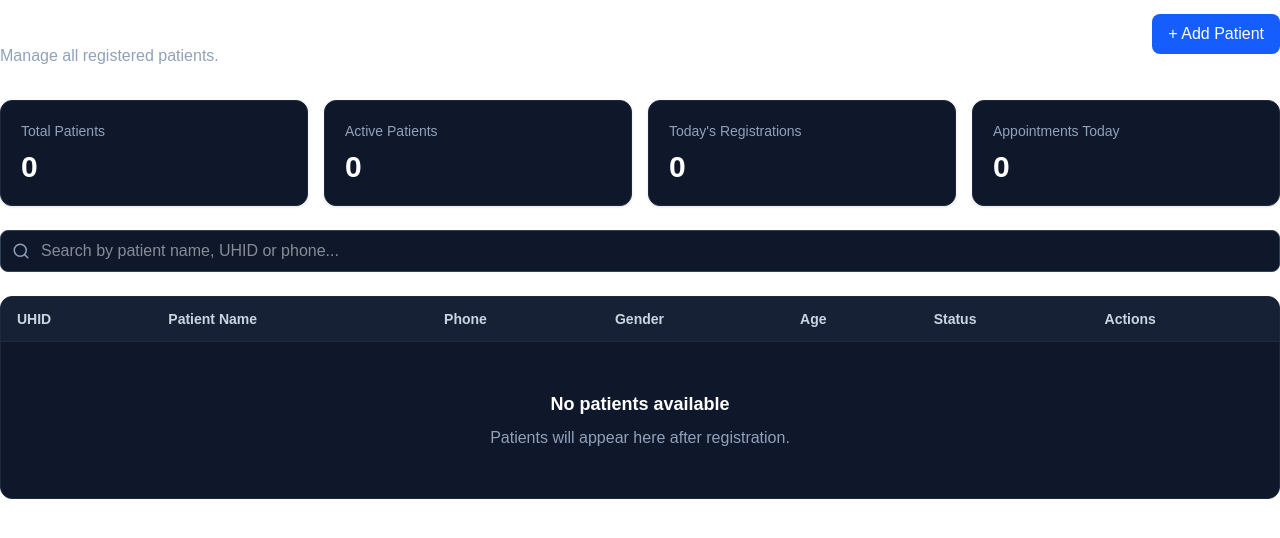
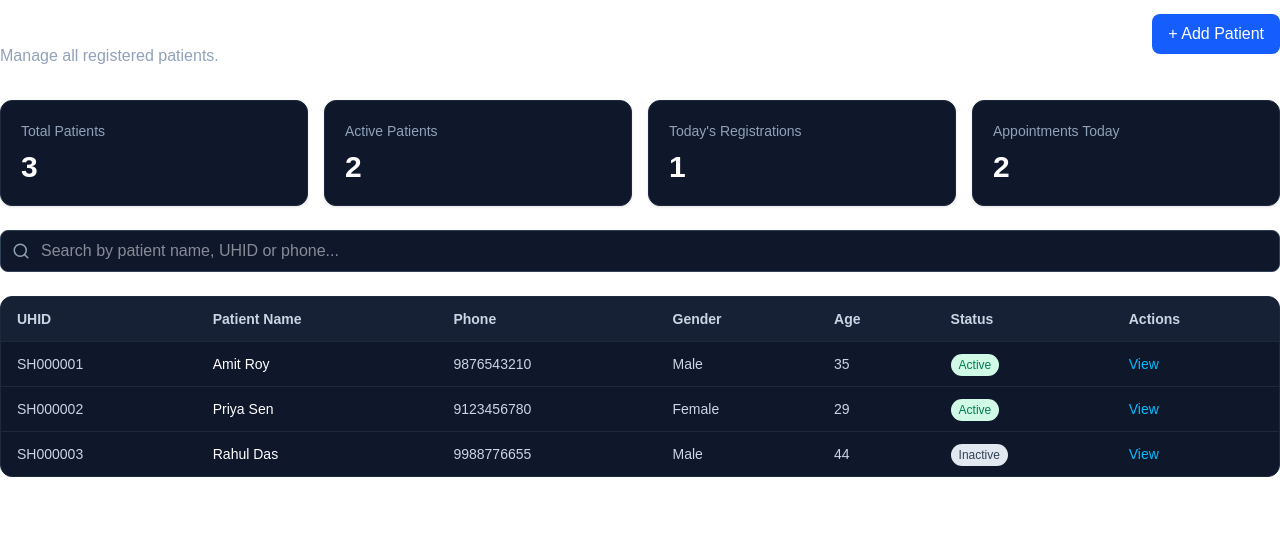
Before and after one commit to shifalifeline/shifalifeline-web, a Next.js app: page /dashboard/patients in a window 1280 px wide. Shown: the top 538 px of the page. Built offline with nearby package versions, Linux system fonts and the light colour scheme.

Commit message:
Sprint 20: Complete patients feature module foundation

```diff
--- a/app/dashboard/patients/page.tsx
+++ b/app/dashboard/patients/page.tsx
@@ -1,6 +1,6 @@
 "use client";
 
-import { useMemo, useState } from "react";
+import { useEffect, useMemo, useState } from "react";
 
 import ModulePage from "@/components/healthcare/ModulePage";
 import PageHeader from "@/components/healthcare/PageHeader";
@@ -12,28 +12,81 @@ import EmptyState from "@/components/healthcare/EmptyState";
 import Pagination from "@/components/ui/Pagination";
 import PrimaryButton from "@/components/ui/PrimaryButton";
 
+import { usePatients } from "@/modules/patients";
+import type {
+  Patient,
+  PatientStats,
+} from "@/types/patient.types";
+
 export default function PatientsPage() {
   const [search, setSearch] = useState("");
+  const [patients, setPatients] = useState<Patient[]>([]);
+  const [stats, setStats] = useState<PatientStats>({
+    totalPatients: 0,
+    activePatients: 0,
+    todayRegistrations: 0,
+    appointmentsToday: 0,
+  });
 
-  const patients = useMemo(() => [], []);
+  const { getPatients } = usePatients();
+
+  useEffect(() => {
+    async function loadPatients() {
+      try {
+        const response = await getPatients();
+        setPatients(response.patients);
+        setStats(response.stats);
+      } catch (error) {
+        console.error("Failed to load patients:", error);
+      }
+    }
+
+    loadPatients();
+  }, [getPatients]);
+
+  const filteredPatients = useMemo(() => {
+    const keyword = search.toLowerCase();
+
+    return patients.filter((patient) => {
+      const fullName =
+        `${patient.firstName} ${patient.lastName}`.toLowerCase();
+
+      return (
+        patient.uhid.toLowerCase().includes(keyword) ||
+        fullName.includes(keyword) ||
+        patient.phone.includes(keyword)
+      );
+    });
+  }, [patients, search]);
 
   return (
     <ModulePage>
       <PageHeader
         title="Patients"
         description="Manage all registered patients."
-        action={
-          <PrimaryButton>
-            + Add Patient
-          </PrimaryButton>
-        }
+        action={<PrimaryButton>+ Add Patient</PrimaryButton>}
       />
 
       <div className="mb-6 grid gap-4 md:grid-cols-4">
-        <StatsCard title="Total Patients" value="0" />
-        <StatsCard title="Active Patients" value="0" />
-        <StatsCard title="Today's Registrations" value="0" />
-        <StatsCard title="Appointments Today" value="0" />
+        <StatsCard
+          title="Total Patients"
+          value={stats.totalPatients}
+        />
+
+        <StatsCard
+          title="Active Patients"
+          value={stats.activePatients}
+        />
+
+        <StatsCard
+          title="Today's Registrations"
+          value={stats.todayRegistrations}
+        />
+
+        <StatsCard
+          title="Appointments Today"
+          value={stats.appointmentsToday}
+        />
       </div>
 
       <SearchBar
@@ -54,12 +107,55 @@ export default function PatientsPage() {
             "Actions",
           ]}
         >
-          {patients.length === 0 ? (
+          {filteredPatients.length === 0 ? (
             <EmptyState
               title="No patients available"
               description="Patients will appear here after registration."
             />
-          ) : null}
+          ) : (
+            filteredPatients.map((patient) => (
+              <tr
+                key={patient.id}
+                className="border-b border-slate-800 last:border-none"
+              >
+                <td className="px-4 py-3 text-sm text-slate-300">
+                  {patient.uhid}
+                </td>
+
+                <td className="px-4 py-3 text-sm text-white">
+                  {patient.firstName} {patient.lastName}
+                </td>
+
+                <td className="px-4 py-3 text-sm text-slate-300">
+                  {patient.phone}
+                </td>
+
+                <td className="px-4 py-3 text-sm text-slate-300">
+                  {patient.gender}
+                </td>
+
+                <td className="px-4 py-3 text-sm text-slate-300">
+                  {patient.age}
+                </td>
+
+                <td className="px-4 py-3 text-sm">
+                  <span
+                    className={`rounded-full px-2 py-1 text-xs font-medium ${
+                      patient.status === "Active"
+                        ? "bg-emerald-100 text-emerald-700"
+                        : "bg-slate-200 text-slate-700"
+                    }`}
+                  >
+                    {patient.status}
+                  </span>
+                </td>
+
+                <td className="px-4 py-3 text-sm text-sky-400">
+                  View
+                </td>
+              </tr>
+            ))
+          )}
         </DataTable>
       </div>
 
--- a/modules/patients/services/patients.service.ts
+++ b/modules/patients/services/patients.service.ts
@@ -1,6 +1,8 @@
 import type {
   Patient,
   PatientListResponse,
+  CreatePatientRequest,
+  UpdatePatientRequest,
 } from "../../../types/patient.types";
 
 const mockPatients: Patient[] = [
@@ -10,9 +12,14 @@ const mockPatients: Patient[] = [
     firstName: "Amit",
     lastName: "Roy",
     phone: "9876543210",
+    email: "amit.roy@example.com",
     gender: "Male",
     age: 35,
+    bloodGroup: "B+",
+    city: "Kolkata",
+    state: "West Bengal",
     status: "Active",
+    createdAt: new Date().toISOString(),
   },
   {
     id: "2",
@@ -20,9 +27,14 @@ const mockPatients: Patient[] = [
     firstName: "Priya",
     lastName: "Sen",
     phone: "9123456780",
+    email: "priya.sen@example.com",
     gender: "Female",
     age: 29,
+    bloodGroup: "O+",
+    city: "Kolkata",
+    state: "West Bengal",
     status: "Active",
+    createdAt: new Date().toISOString(),
   },
   {
     id: "3",
@@ -30,9 +42,14 @@ const mockPatients: Patient[] = [
     firstName: "Rahul",
     lastName: "Das",
     phone: "9988776655",
+    email: "rahul.das@example.com",
     gender: "Male",
     age: 44,
+    bloodGroup: "A+",
+    city: "Howrah",
+    state: "West Bengal",
     status: "Inactive",
+    createdAt: new Date().toISOString(),
   },
 ];
 
@@ -55,15 +72,53 @@ export const PatientsService = {
     return mockPatients.find((patient) => patient.id === id);
   },
 
-  async createPatient(_: Patient): Promise<void> {
-    // Backend integration will be added later.
+  async createPatient(
+    patient: CreatePatientRequest
+  ): Promise<Patient> {
+    const newPatient: Patient = {
+      ...patient,
+      id: crypto.randomUUID(),
+      uhid: `SH${String(mockPatients.length + 1).padStart(6, "0")}`,
+      createdAt: new Date().toISOString(),
+      updatedAt: new Date().toISOString(),
+    };
+
+    mockPatients.push(newPatient);
+
+    return newPatient;
   },
 
-  async updatePatient(_: Patient): Promise<void> {
-    // Backend integration will be added later.
+  async updatePatient(
+    patient: UpdatePatientRequest
+  ): Promise<Patient | null> {
+    const index = mockPatients.findIndex(
+      (item) => item.id === patient.id
+    );
+
+    if (index === -1) {
+      return null;
+    }
+
+    mockPatients[index] = {
+      ...mockPatients[index],
+      ...patient,
+      updatedAt: new Date().toISOString(),
+    };
+
+    return mockPatients[index];
   },
 
-  async deletePatient(_: string): Promise<void> {
-    // Backend integration will be added later.
+  async deletePatient(id: string): Promise<boolean> {
+    const index = mockPatients.findIndex(
+      (patient) => patient.id === id
+    );
+
+    if (index === -1) {
+      return false;
+    }
+
+    mockPatients.splice(index, 1);
+
+    return true;
   },
 };
--- a/types/patient.types.ts
+++ b/types/patient.types.ts
@@ -1,12 +1,35 @@
+export type Gender = "Male" | "Female" | "Other";
+
+export type PatientStatus = "Active" | "Inactive";
+
 export interface Patient {
   id: string;
   uhid: string;
+
   firstName: string;
   lastName: string;
+
   phone: string;
-  gender: "Male" | "Female" | "Other";
+  email?: string;
+
+  gender: Gender;
   age: number;
-  status: "Active" | "Inactive";
+
+  dateOfBirth?: string;
+  bloodGroup?: string;
+
+  address?: string;
+  city?: string;
+  state?: string;
+  pinCode?: string;
+
+  emergencyContactName?: string;
+  emergencyContactPhone?: string;
+
+  status: PatientStatus;
+
+  createdAt?: string;
+  updatedAt?: string;
 }
 
 export interface PatientStats {
@@ -20,3 +43,14 @@ export interface PatientListResponse {
   patients: Patient[];
   stats: PatientStats;
 }
+
+export interface CreatePatientRequest
+  extends Omit<
+    Patient,
+    "id" | "uhid" | "createdAt" | "updatedAt"
+  > {}
+
+export interface UpdatePatientRequest
+  extends Partial<CreatePatientRequest> {
+  id: string;
+}
```
